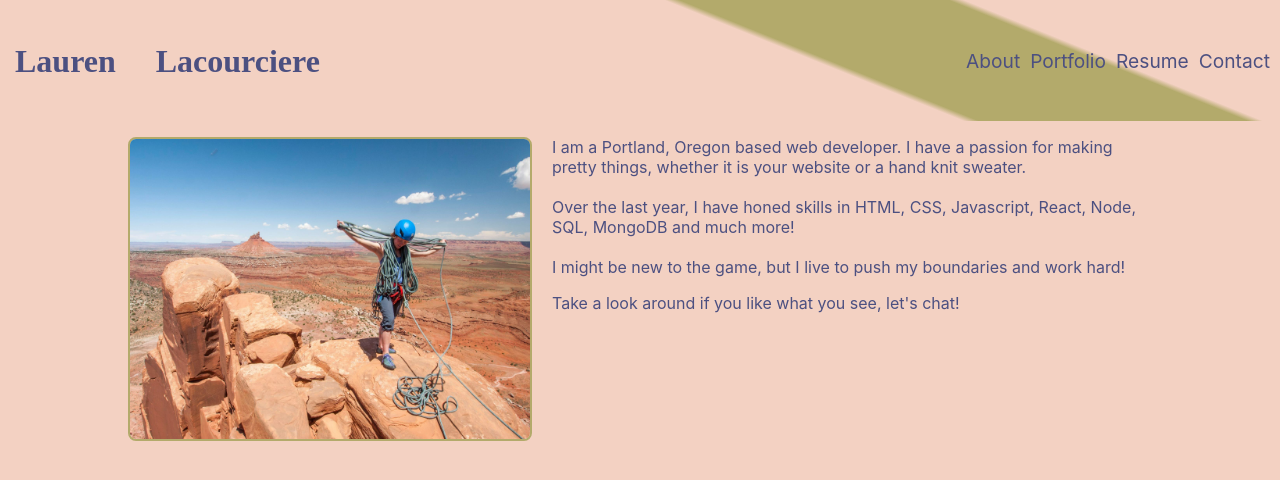
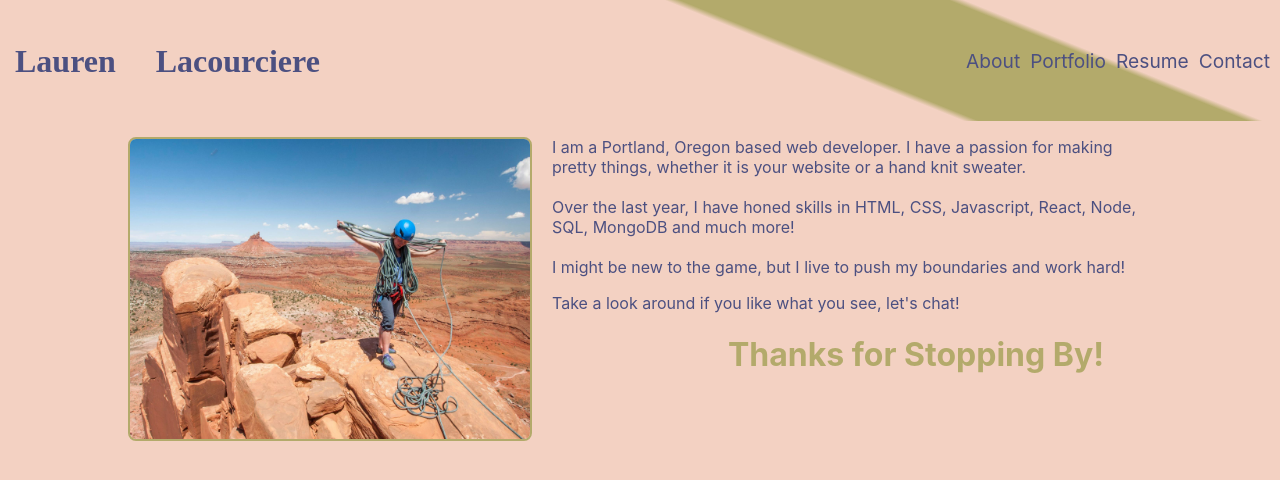
Before and after one commit to llacourciere/portfolio, a React (Create React App) app: page / in a window 1280 px wide. Shown: the top 480 px of the page. Built offline with nearby package versions, Linux system fonts and the light colour scheme.

Commit message:
added start of footer

```diff
--- a/src/App.js
+++ b/src/App.js
@@ -1,11 +1,12 @@
 import './App.css';
-import { Nav } from './components';
+import Foot from './components/footer';
 import PortfolioContainer from './components/portfolioContainer';
 
 function App() {
   return (
     <div className="App">
       <PortfolioContainer />
+      <Foot/>
     </div>
   );
 }
--- /dev/null
+++ b/src/components/footer/Footer.jsx
@@ -0,0 +1,8 @@
+import "./footer.css"
+const Foot = () =>
+
+<footer>
+<h1 className="footer">Thanks for Stopping By! </h1>
+</footer>
+
+export default Foot;
--- /dev/null
+++ b/src/components/footer/footer.css
@@ -0,0 +1,4 @@
+footer h1 {
+    text-align: center;
+    color: #b3aa6b;
+}
--- /dev/null
+++ b/src/components/footer/index.js
@@ -0,0 +1,3 @@
+import Foot from './Footer'
+
+export default Foot;
--- a/src/components/nav/nav.css
+++ b/src/components/nav/nav.css
@@ -6,18 +6,15 @@ nav {
     justify-content: space-between;
     align-items: center;
     padding: 5px;
-    /* background-color: #b3aa6b; */
     background: linear-gradient(22deg, #f3d1c2 61%, #b3aa6b 62%, #b3aa6b 79%, #f3d1c2 80%);
 }
 
 nav h1 {
-    /* border: 2px solid black; */
     padding: 10px;
     border-radius: 8px;
     color: #4C5081;
     font-size: 2rem;
     font-family: emoji, serif;
-    /* background: black; */
 }
 
 nav a {
```
